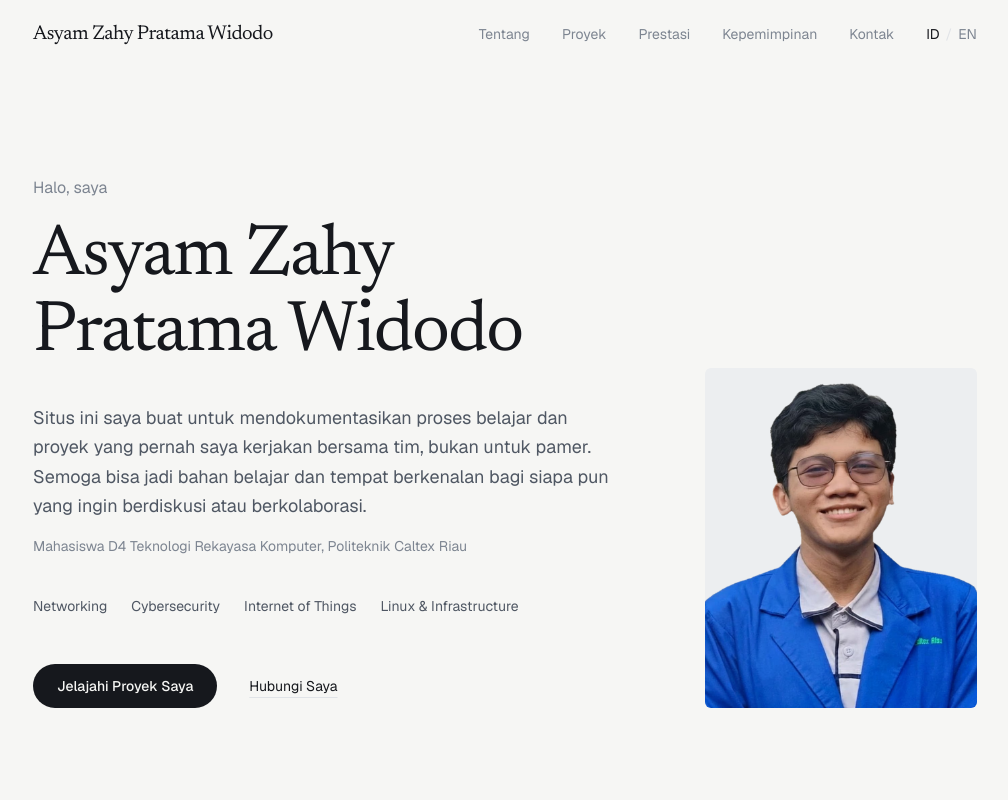
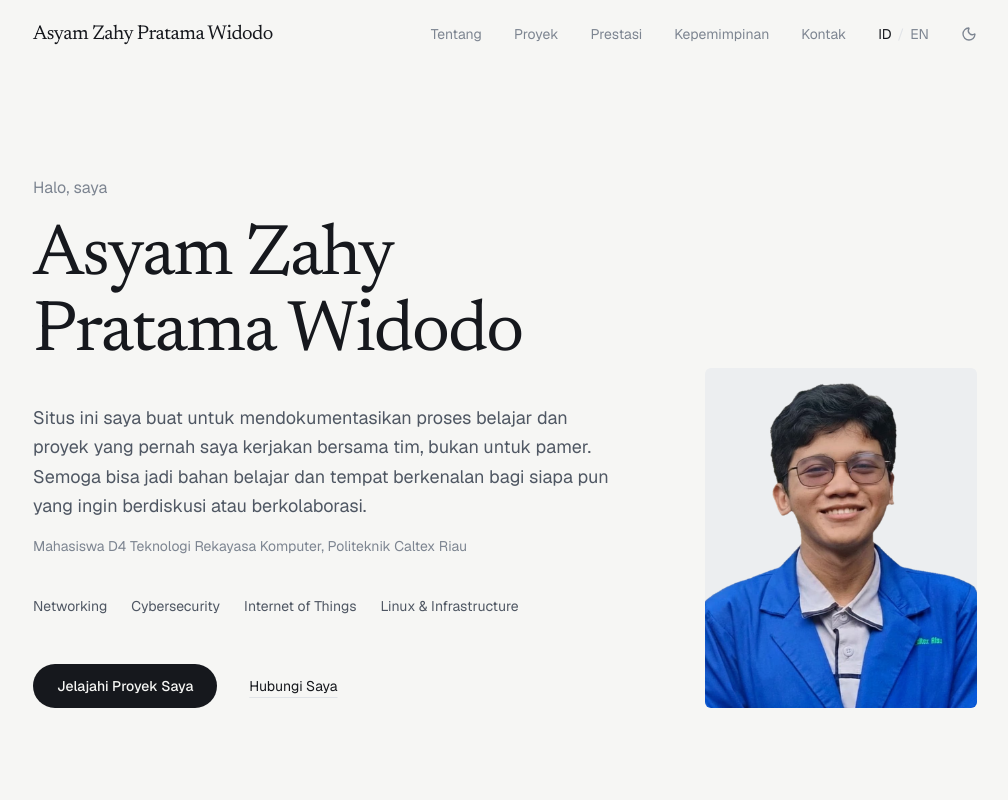
Before and after one commit to asyamzahy/asyamzahy.github.io, a React (Vite) app: page / in a window 1280 px wide. Shown: the top 800 px of the page, without its empty margins (135-1143 px from the left). Built offline with nearby package versions, Linux system fonts and the light colour scheme.

Commit message:
Add files via upload

```diff
--- a/index.html
+++ b/index.html
@@ -13,6 +13,17 @@
     <meta property="og:description" content="Portfolio Asyam Zahy Pratama Widodo, mahasiswa D4 Teknologi Rekayasa Komputer, Politeknik Caltex Riau." />
     <meta property="og:type" content="website" />
     <meta name="twitter:card" content="summary_large_image" />
+    <script>
+      (function () {
+        try {
+          var t = localStorage.getItem('portfolio-theme');
+          if (t !== 'light' && t !== 'dark') {
+            t = window.matchMedia('(prefers-color-scheme: dark)').matches ? 'dark' : 'light';
+          }
+          document.documentElement.setAttribute('data-theme', t);
+        } catch (e) {}
+      })();
+    </script>
     <link rel="icon" type="image/svg+xml" href="/favicon.svg" />
     <link rel="preconnect" href="https://fonts.googleapis.com" />
     <link rel="preconnect" href="https://fonts.gstatic.com" crossorigin />
--- a/src/App.tsx
+++ b/src/App.tsx
@@ -2,6 +2,7 @@ import { useState, useEffect } from 'react';
 import { motion, AnimatePresence } from 'motion/react';
 import { ArrowUp } from 'lucide-react';
 import { LanguageProvider, useLanguage } from './context/LanguageContext';
+import { ThemeProvider } from './context/ThemeContext';
 import Navbar from './components/Navbar';
 import Footer from './components/Footer';
 import Hero from './sections/Hero';
@@ -67,8 +68,10 @@ function AppContent() {
 
 export default function App() {
   return (
-    <LanguageProvider>
-      <AppContent />
-    </LanguageProvider>
+    <ThemeProvider>
+      <LanguageProvider>
+        <AppContent />
+      </LanguageProvider>
+    </ThemeProvider>
   );
 }
--- a/src/components/Navbar.tsx
+++ b/src/components/Navbar.tsx
@@ -1,6 +1,7 @@
 import { useState, useEffect, useCallback } from 'react';
 import { useLanguage } from '../context/LanguageContext';
 import LanguageSwitcher from './LanguageSwitcher';
+import ThemeToggle from './ThemeToggle';
 import { Menu, X } from 'lucide-react';
 import { motion, AnimatePresence } from 'motion/react';
 
@@ -83,10 +84,12 @@ export default function Navbar() {
             </a>
           ))}
           <LanguageSwitcher />
+          <ThemeToggle />
         </div>
 
         <div className="flex items-center gap-5 md:hidden">
           <LanguageSwitcher />
+          <ThemeToggle />
           <button
             onClick={() => setMobileOpen(!mobileOpen)}
             className="-mr-1 p-1 text-ink"
--- /dev/null
+++ b/src/components/ThemeToggle.tsx
@@ -0,0 +1,21 @@
+import { Moon, Sun } from 'lucide-react';
+import { useLanguage } from '../context/LanguageContext';
+import { useTheme } from '../context/ThemeContext';
+
+export default function ThemeToggle() {
+  const { t } = useLanguage();
+  const { theme, toggleTheme } = useTheme();
+  const isDark = theme === 'dark';
+
+  return (
+    <button
+      onClick={toggleTheme}
+      className="-m-1 p-1 text-faint transition-colors duration-200 hover:text-ink"
+      aria-label={isDark ? t.theme.toLight : t.theme.toDark}
+      title={isDark ? t.theme.toLight : t.theme.toDark}
+      id="theme-toggle"
+    >
+      {isDark ? <Sun className="h-4 w-4" /> : <Moon className="h-4 w-4" />}
+    </button>
+  );
+}
--- /dev/null
+++ b/src/context/ThemeContext.tsx
@@ -0,0 +1,68 @@
+import { createContext, useCallback, useContext, useEffect, useState, type ReactNode } from 'react';
+
+export type Theme = 'light' | 'dark';
+
+const STORAGE_KEY = 'portfolio-theme';
+const THEME_COLOR: Record<Theme, string> = { light: '#f6f6f4', dark: '#0f1114' };
+
+interface ThemeContextType {
+  theme: Theme;
+  toggleTheme: () => void;
+}
+
+const ThemeContext = createContext<ThemeContextType | undefined>(undefined);
+
+function systemTheme(): Theme {
+  return window.matchMedia('(prefers-color-scheme: dark)').matches ? 'dark' : 'light';
+}
+
+function applyTheme(theme: Theme) {
+  document.documentElement.setAttribute('data-theme', theme);
+  // Warna bar browser di mobile mengikuti tema yang aktif
+  document.querySelectorAll('meta[name="theme-color"]').forEach((meta) => {
+    meta.removeAttribute('media');
+    meta.setAttribute('content', THEME_COLOR[theme]);
+  });
+}
+
+export function ThemeProvider({ children }: { children: ReactNode }) {
+  const [theme, setTheme] = useState<Theme>(() => {
+    const current = document.documentElement.getAttribute('data-theme');
+    return current === 'light' || current === 'dark' ? current : systemTheme();
+  });
+
+  useEffect(() => {
+    applyTheme(theme);
+  }, [theme]);
+
+  // Selama pengunjung belum memilih sendiri, ikuti perubahan tema perangkat
+  useEffect(() => {
+    const media = window.matchMedia('(prefers-color-scheme: dark)');
+    const onChange = () => {
+      try {
+        if (localStorage.getItem(STORAGE_KEY)) return;
+      } catch { /* abaikan */ }
+      setTheme(media.matches ? 'dark' : 'light');
+    };
+    media.addEventListener('change', onChange);
+    return () => media.removeEventListener('change', onChange);
+  }, []);
+
+  const toggleTheme = useCallback(() => {
+    setTheme((prev) => {
+      const next: Theme = prev === 'dark' ? 'light' : 'dark';
+      try {
+        localStorage.setItem(STORAGE_KEY, next);
+      } catch { /* abaikan */ }
+      return next;
+    });
+  }, []);
+
+  return <ThemeContext.Provider value={{ theme, toggleTheme }}>{children}</ThemeContext.Provider>;
+}
+
+export function useTheme() {
+  const ctx = useContext(ThemeContext);
+  if (!ctx) throw new Error('useTheme must be used within ThemeProvider');
+  return ctx;
+}
--- a/src/index.css
+++ b/src/index.css
@@ -1,8 +1,10 @@
 @import "tailwindcss";
 
 /* Palet: kertas putih-dingin, tinta gelap, satu aksen biru baja.
-   Otomatis mengikuti mode terang/gelap perangkat. */
+   Default mengikuti perangkat; pilihan manual lewat tombol tema
+   disimpan sebagai data-theme="light" | "dark" pada <html>. */
 :root {
+  color-scheme: light dark;
   --paper: #f6f6f4;
   --ink: #16181d;
   --muted: #4f5763;
@@ -13,7 +15,7 @@
 }
 
 @media (prefers-color-scheme: dark) {
-  :root {
+  :root:not([data-theme='light']) {
     --paper: #0f1114;
     --ink: #eceef1;
     --muted: #a3aab5;
@@ -22,6 +24,19 @@
     --surface: #171a1f;
     --accent: #93acd9;
   }
+}
+
+:root[data-theme='light'] { color-scheme: light; }
+
+:root[data-theme='dark'] {
+  color-scheme: dark;
+  --paper: #0f1114;
+  --ink: #eceef1;
+  --muted: #a3aab5;
+  --faint: #727a86;
+  --line: #23272d;
+  --surface: #171a1f;
+  --accent: #93acd9;
 }
 
 @theme inline {
--- a/src/locales/en.ts
+++ b/src/locales/en.ts
@@ -1,4 +1,8 @@
 export const en = {
+  theme: {
+    toLight: 'Switch to light mode',
+    toDark: 'Switch to dark mode',
+  },
   nav: {
     home: 'Home',
     about: 'About',
--- a/src/locales/id.ts
+++ b/src/locales/id.ts
@@ -1,4 +1,8 @@
 export const id = {
+  theme: {
+    toLight: 'Ganti ke tampilan terang',
+    toDark: 'Ganti ke tampilan gelap',
+  },
   nav: {
     home: 'Beranda',
     about: 'Tentang',
```
